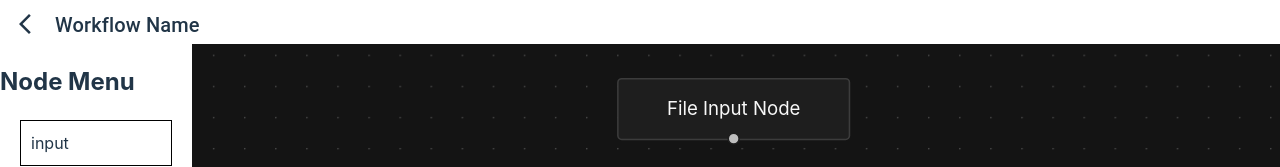
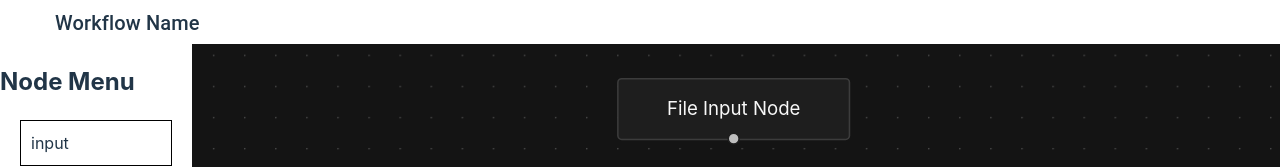
Before and after one commit to mesh05/workflow-app, a React (Vite) app: page /workflow/1 in a window 1280 px wide. Shown: the top 167 px of the page. Built offline with nearby package versions, Linux system fonts and the light colour scheme.

Commit message:
Made few more small changes to UI

```diff
--- a/src/components/Navbar.tsx
+++ b/src/components/Navbar.tsx
@@ -5,37 +5,23 @@ import Toolbar from "@mui/material/Toolbar";
 import IconButton from "@mui/material/IconButton";
 import Typography from "@mui/material/Typography";
 import Menu from "@mui/material/Menu";
-import MenuIcon from "@mui/icons-material/Menu";
 import SettingsIcon from "@mui/icons-material/Settings";
 import Container from "@mui/material/Container";
-import Avatar from "@mui/material/Avatar";
-import Button from "@mui/material/Button";
 import Tooltip from "@mui/material/Tooltip";
 import MenuItem from "@mui/material/MenuItem";
-import AdbIcon from "@mui/icons-material/Adb";
 import ArrowBackIosNewIcon from "@mui/icons-material/ArrowBackIosNew";
-import { useLocation } from "react-router-dom";
+import { Link, useLocation } from "react-router-dom";
+import SaveIcon from "@mui/icons-material/Save";
 
-const pages = [];
 const settings = ["Import", "Export"];
 
 export default function Navbar() {
-  const [anchorElNav, setAnchorElNav] = React.useState<null | HTMLElement>(
-    null,
-  );
   const [anchorElUser, setAnchorElUser] = React.useState<null | HTMLElement>(
     null,
   );
 
-  const handleOpenNavMenu = (event: React.MouseEvent<HTMLElement>) => {
-    setAnchorElNav(event.currentTarget);
-  };
   const handleOpenUserMenu = (event: React.MouseEvent<HTMLElement>) => {
     setAnchorElUser(event.currentTarget);
-  };
-
-  const handleCloseNavMenu = () => {
-    setAnchorElNav(null);
   };
 
   const handleCloseUserMenu = () => {
@@ -53,11 +39,11 @@ export default function Navbar() {
             sx={{ display: "flex", justifyContent: "space-between" }}
             disableGutters
           >
+            <Link to={{ pathname: "/" }}>
               <Typography
                 variant="h6"
                 noWrap
                 component="a"
-              href="/"
                 sx={{
                   mr: 2,
                   display: { xs: "none", md: "flex" },
@@ -70,6 +56,7 @@ export default function Navbar() {
               >
                 SuperChatAI
               </Typography>
+            </Link>
 
             <Box sx={{ flexGrow: 0 }}>
               <Tooltip title="Open settings">
@@ -98,10 +85,12 @@ export default function Navbar() {
                 onClose={handleCloseUserMenu}
               >
                 {settings.map((setting) => (
-                  <MenuItem key={setting} onClick={handleCloseUserMenu}>
-                    <Typography sx={{ textAlign: "center" }}>
-                      {setting}
-                    </Typography>
+                  <MenuItem
+                    sx={{ width: "150px" }}
+                    key={setting}
+                    onClick={handleCloseUserMenu}
+                  >
+                    <Typography>{setting}</Typography>
                   </MenuItem>
                 ))}
               </Menu>
@@ -113,18 +102,27 @@ export default function Navbar() {
 
   if (path[1] === "workflow")
     return (
-      <div>
+      <Box sx={{ display: "flex", justifyContent: "space-between" }}>
         <Box sx={{ display: "flex", justifyContent: "left" }}>
-          <IconButton href="/" sx={{ ml: "5px", color: "inherit" }}>
-            <ArrowBackIosNewIcon />
+          <Link to={{ pathname: "/" }}>
+            <IconButton sx={{ ml: "5px", color: "inherit" }}>
+              <ArrowBackIosNewIcon sx={{ color: "white" }} />
             </IconButton>
+          </Link>
           <Typography
             variant="h6"
-            sx={{ ml: "10px", pt: "5px", color: "inherit" }}
+            sx={{ ml: "10px", pt: "3px", color: "inherit" }}
           >
             {workflowName}
           </Typography>
         </Box>
-      </div>
+        <Box sx={{ mr: "20px" }}>
+          <Tooltip title={"Save"}>
+            <IconButton>
+              <SaveIcon sx={{ color: "white" }} />
+            </IconButton>
+          </Tooltip>
+        </Box>
+      </Box>
     );
 }
--- a/src/components/nodes/SplitDataNode.tsx
+++ b/src/components/nodes/SplitDataNode.tsx
@@ -39,7 +39,7 @@ export default function SplitData({
         },
       },
     ]);
-  }, []);
+  }, [connections]);
 
   if (connections.length === 0) {
     return (
@@ -65,7 +65,6 @@ export default function SplitData({
         The provided dataset will be split into training and testing datasets
       </p>
       <p>{JSON.stringify(inputData.file)}</p>
-      <p>{JSON.stringify(data_80)}</p>
     </div>
   );
 }
--- a/src/pages/flow/Flow.tsx
+++ b/src/pages/flow/Flow.tsx
@@ -17,7 +17,7 @@ import "@xyflow/react/dist/style.css";
 import { DnDProvider, useDnD } from "../../components/DnDContext";
 import NodeMenu from "../../components/NodeMenu";
 import NodeProperties from "../../components/NodeProperties";
-import { useRecoilState, useRecoilValue } from "recoil";
+import { useRecoilState } from "recoil";
 import { selectedNodeState } from "../../recoil/atoms";
 import { SplitDataType } from "../../components/nodes/SplitDataNode";
 import { flowState } from "../../recoil/atoms";
--- a/src/pages/home/Home.tsx
+++ b/src/pages/home/Home.tsx
@@ -20,7 +20,7 @@ export default function Home() {
           variant="contained"
           color="primary"
         >
-          <AddIcon />
+          <AddIcon sx={{ mr: "5px" }} />
           Add New
         </Button>
       </Box>
--- a/src/recoil/atoms.ts
+++ b/src/recoil/atoms.ts
@@ -1,5 +1,10 @@
 import { atom } from "recoil";
 import { Node } from "@xyflow/react";
+
+export const workflowState = atom({
+  key: "workflowState",
+  default: null as any,
+});
 
 export const flowState = atom({ key: "flowState", default: [] });
 
```
Lines whose indentation alone changed are shown as unchanged.
